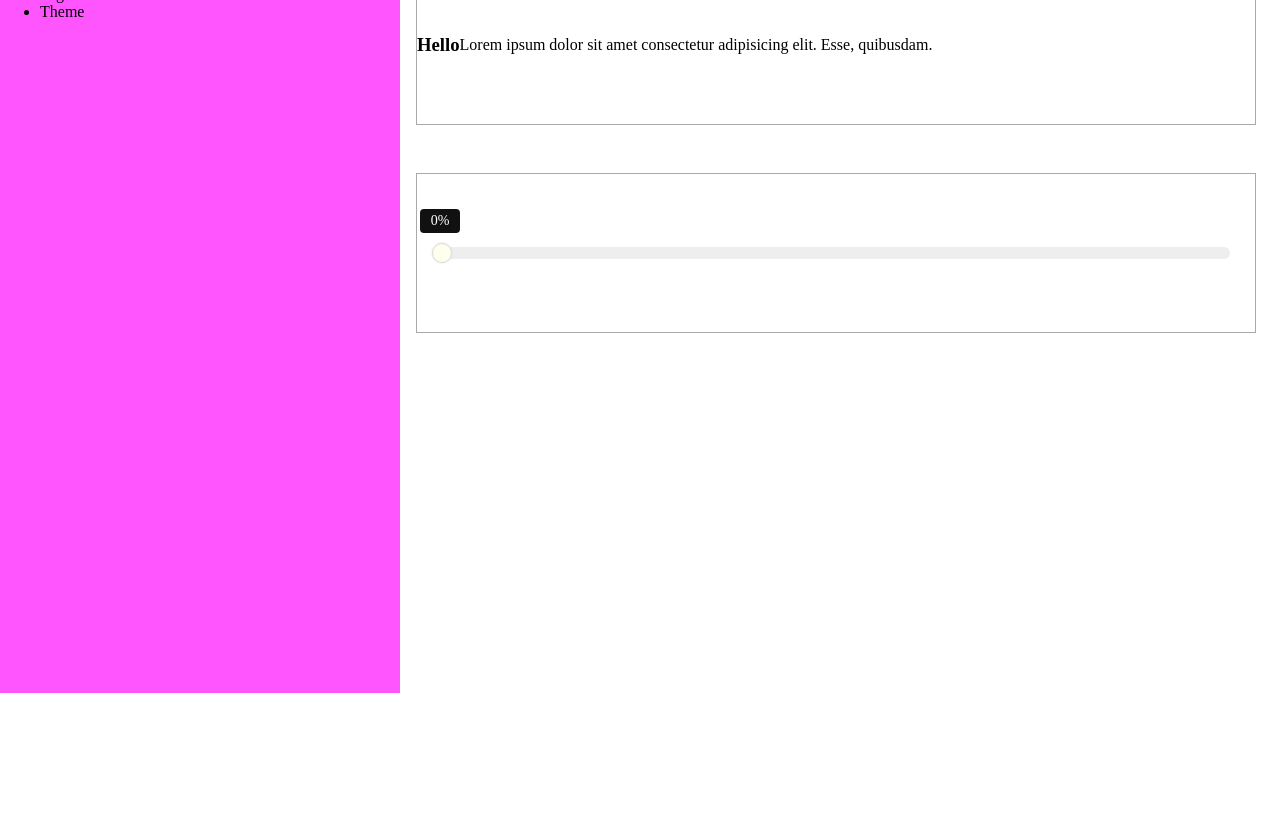
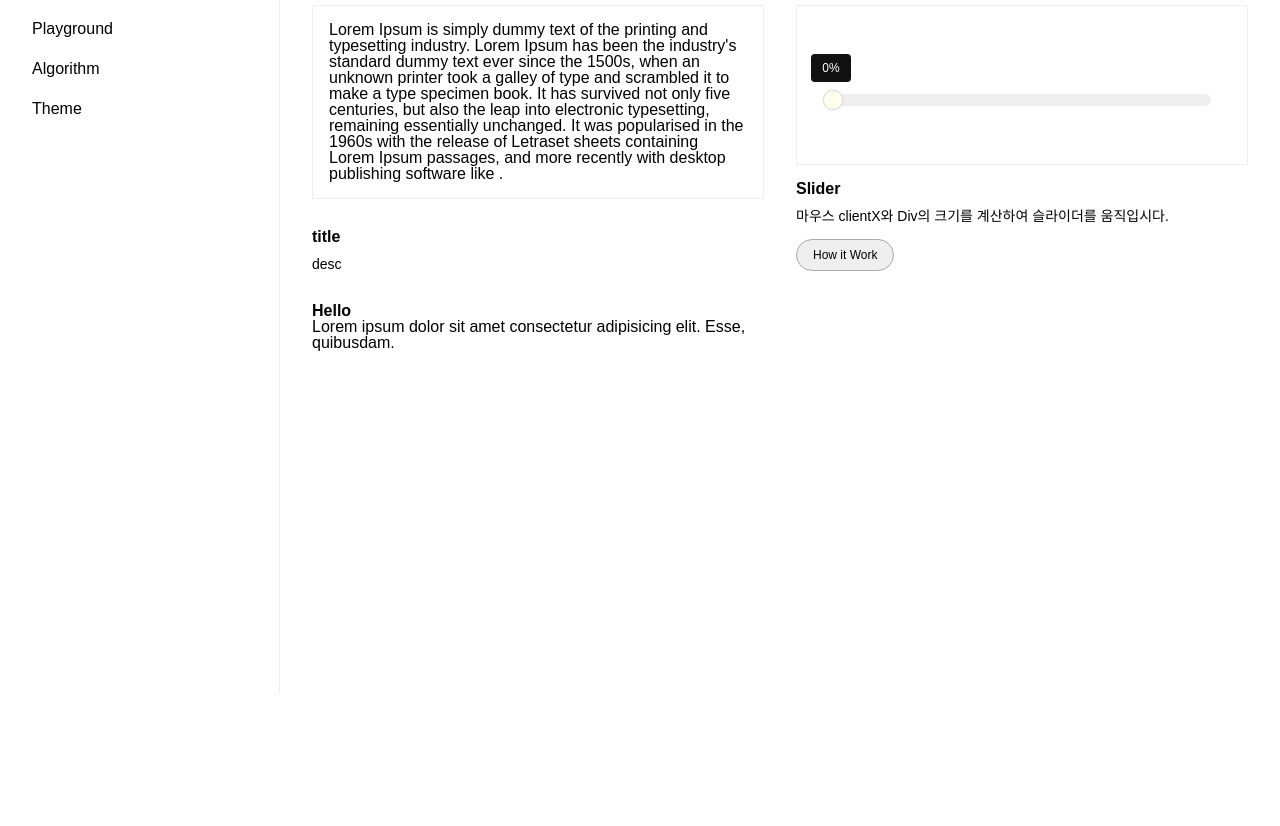
Before and after one commit to miloe2/playground, a plain HTML site: page index.html in a window 1280 px wide. Shown: the part 107-933 px from the top of the page. Drawn offline with Linux system fonts and the light colour scheme; a web font is replaced by a local one.

Commit message:
[Style] PC Layout

```diff
--- a/css/contents.css
+++ b/css/contents.css
@@ -1,12 +1,15 @@
 .sliderContainer {
   width: 100%;
+  height: 12px;
   cursor: pointer;
+  /* background-color: red; */
+  margin-top: 4.5rem;
 }
 
 .sliderTrack {
   position: relative;
   background-color: #eee;
-  width: calc(100% - 50px);
+  width: calc(100% - 40px);
   height: 12px;
   border-radius: 999px;
   margin: 0 auto;
@@ -38,11 +41,11 @@
 
 .sliderDesc {
   background-color: #111;
-  padding: 4px 2px;
+  padding: 0.5rem 0.25px;
   border-radius: 4px;
   text-align: center;
   min-width: 40px;
-  font-size: 14px;
+  font-size: 12px;
   color: #fff;
   transform: translate(18px, -32px);
   position: relative;
--- a/css/main.css
+++ b/css/main.css
@@ -1,15 +1,100 @@
-* {
-  box-sizing: border-box;
+/* common */
+main {
+  /* padding-left: 19.5rem; */
+  position: relative;
+  display: flex;
+  flex-direction: column;
+  justify-content: center;
+  /* background-color: aqua; */
+  padding: 0 2rem 0 19.5rem;
+
 }
 
+.titleBox {
+  width: 100%;
+  max-width: 1024px;
+  margin: 0 auto;
+  padding: 1.5rem 0rem;
+  font-size: 1.5rem;
+  font-weight: bold;
+}
+
+.contentsGrid {
+  margin: 0 auto;
+  /* background-color: blue; */
+  width: calc(100%);
+  /* padding-right: 2rem; */
+  max-width: calc(1024px);
+  display: grid;
+  grid-template-columns: repeat(2, minmax(0, 1fr));
+  gap: 2rem;
+}
+
+.contentWrap {
+  width: 100%;
+  /* background-color: #efe87d; */
+  display: flex;
+  flex-direction: column;
+}
+
+.contentBox {
+  border: 1px solid #eee;
+  padding: 1rem;
+  min-height: 160px;
+  /* background-color: yellowgreen; */
+  position: relative;
+  display: flex;
+  width: 100%;
+}
+
+.contentDesc {
+  margin-top: auto;
+}
+
+.contentDesc .title {
+  font-weight: bold;
+  margin-top: 1rem;
+}
+
+.contentDesc .desc {
+  margin-top: 0.75rem;
+  font-size: 14px;
+}
+
+.contentDesc .descBtn {
+  cursor: pointer;
+  margin-top: 1.0rem;
+  font-size: 12px;
+  padding: 0.5rem 1rem;
+  border: 1px solid #aaa;
+  border-radius: 999px;
+}
+
+footer {
+  width: 100%;
+  height: 100vh;
+}
+
+/*** common */
+
+
 .navigator {
-  width: 400px;
+  width: 17.5rem;
   height: 100vh;
   position: fixed;
   top: 0;
   left: 0;
-  background-color: #f5f;
+  background-color: white;
   display: relative;
+  border-right: 1px solid #eee;
+  padding: 4rem 2rem;
+  /* margin-right: 2rem; */
+  z-index: 999;
+}
+
+nav ul li {
+  margin: 1.5rem 0;
+  cursor: pointer;
 }
 
 .openNaviBtn,
@@ -20,34 +105,18 @@
 }
 
 .naviBtnCont {
+  position: absolute;
   width: 100%;
   height: auto;
   display: flex;
   justify-content: end;
   align-items: center;
+  background-color: red;
 }
 
-main {
-  /* border: 1px solid #333; */
-  padding-left: 392px;
-  position: relative;
-}
 
-.contentsGrid {
-  /* width: 100%; */
-  padding: 24px 16px;
-  /* background-color: #54eaee; */
-}
 
-.contentBox {
-  width: 100%;
-  min-height: 160px;
-  /* background-color: #efe87d; */
-  border: 1px solid #aaa;
-  position: relative;
-  display: flex;
-  align-items: center;
-}
+
 
 .tutorialWrap {
   position: abosolute;
@@ -60,13 +129,19 @@ main {
   opacity: 0.5;
 }
 
-footer {
-  width: 100%;
-  height: 100vh;
+
+/* 768px  */
+@media (max-width: 768px) {
+  main {
+    width: cals(100% - 16px);
+    padding: 24px 8px;
+    display: block;
   }
 
+  .contentWrap {
+    margin: 12px 0;
+  }
 
-@media (max-width: 768px) {
   .navigator {
     width: calc(60% - 32px);
     padding: 0 16px;
@@ -78,26 +153,29 @@ footer {
     transform: translateX(0%);
   }
 
-  main {
-    width: cals(100% - 16px);
-    padding: 24px 8px;
-    display: block;
-  }
-
-  .contentsGrid {
-    width: 100%;
-    padding: 0;
-  }
-
-  .contentBox {
-    margin: 12px 0;
-  }
-
   .tutorialWrap .explainText1 {
     top: 5rem;
     left: 4rem;
   }
 
+}
+
+/* 1024px  */
+@media (max-width: 1240px) {
+
+
+  .contentsGrid {
+    grid-template-columns: repeat(1, minmax(0, 1fr));
+    padding-right: 0rem;
+    /* padding: 1.5rem 2rem 0 0; */
+  }
+
+
+}
+
+
+
+/*
 .sec-intro {
   width: 100%;
   height: auto;
@@ -120,12 +198,7 @@ footer {
   background-color: #eee;
   border-radius: 999px;
   margin-top: 16px;
-    /* width: 120px;
-    height: auto; */
   display: flex;
   justify-content: center;
   align-items: center;
-  }
-
-
-}
+} */
--- a/css/reset.css
+++ b/css/reset.css
@@ -144,16 +144,5 @@ table {
 
 * {
   font-family: 'NEXON Lv1 Gothic OTF', sans-serif;
+  box-sizing: border-box;
 }
-
-p {
-  margin-top: 8px;
-  line-height: 1.5;
-  color: #666;
-  font-size: 14px;
-}
-
-h1 {
-  margin-top: 16px;
-  font-weight: bold;
-}
--- a/index.html
+++ b/index.html
@@ -1,12 +1,14 @@
 <!DOCTYPE html>
-<html>
+<html lang="ko">
 
 <head>
+  <!-- <meta lang="ko"> -->
   <meta charset="utf-8">
   <meta name="viewport" content="width=device-width">
   <title>replit</title>
   <link href="./css/main.css" rel="stylesheet" type="text/css" />
   <link href="./css/contents.css" rel="stylesheet" type="text/css" />
+  <link href="./css/reset.css" rel="stylesheet" type="text/css" />
 </head>
 
 <body>
@@ -15,10 +17,9 @@
   <button class="openNaviBtn">open</button>
   <main>
     <nav class="navigator">
-      <div class="naviBtnCont">
+      <!-- <div class="naviBtnCont">
         <button class="closeNaviBtn">close</button>
-
-      </div>
+      </div> -->
       <ul>
         <li>Home</li>
         <li>Playground</li>
@@ -26,27 +27,59 @@
         <li>Theme</li>
       </ul>
     </nav>
+
+    <div class="titleBox">
+      <h1>playground</h1>
+    </div>
+
     <section class="contentsGrid">
-      <article class="contentBox">
+      <article class="contentWrap">
+        <div class="contentBox">
+          <p>Lorem Ipsum is simply dummy text of the printing and typesetting industry. Lorem Ipsum has been the
+            industry's standard dummy text ever since the 1500s, when an unknown printer took a galley of type and
+            scrambled it to make a type specimen book. It has survived not only five centuries, but also the leap into
+            electronic typesetting, remaining essentially unchanged. It was popularised in the 1960s with the release of
+            Letraset sheets containing Lorem Ipsum passages, and more recently with desktop publishing software like
+            .</p>
+        </div>
+        <div class="contentDesc">
+          <p class="title">title</p>
+          <p class="desc">desc</p>
+        </div>
+      </article>
+
+
+
+      <article class="contentWrap">
+        <div class="contentBox">
+          <div class="sliderContainer">
+            <div class="sliderTrack">
+              <div class="sliderActive">
+                <div class="sliderThumb"></div>
+                <div class="sliderDesc">0%</div>
+              </div>
+            </div>
+          </div>
+        </div>
+        <div class="contentDesc">
+          <p class="title">Slider</p>
+          <p class="desc">마우스 clientX와 Div의 크기를 계산하여 슬라이더를 움직입시다. </p>
+          <button class="descBtn">How it Work</button>
+        </div>
+      </article>
+
+
+      <article class="contentWrap">
         <h1>Hello</h1>
         <p>Lorem ipsum dolor sit amet consectetur adipisicing elit. Esse, quibusdam.</p>
       </article>
 
-    </section>
 
-    <section class="contentsGrid">
-      <article class="contentBox">
-        <div class="sliderContainer">
-          <div class="sliderTrack">
-            <div class="sliderActive">
-              <div class="sliderThumb"></div>
-              <div class="sliderDesc">0%</div>
 
-            </div>
-          </div>
 
-        </div>
-      </article>
+
+
+
     </section>
 
     <!-- <section class="sec-intro">
```
Lines whose indentation alone changed are shown as unchanged.
